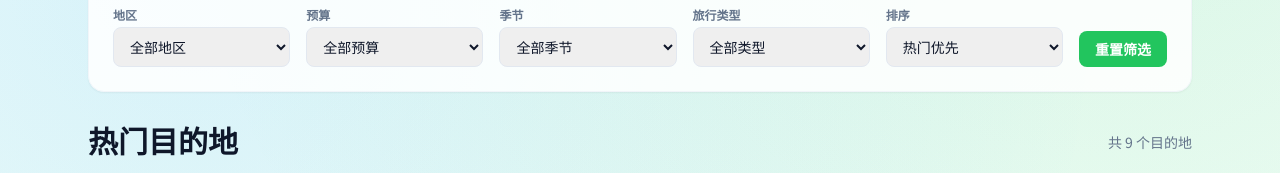
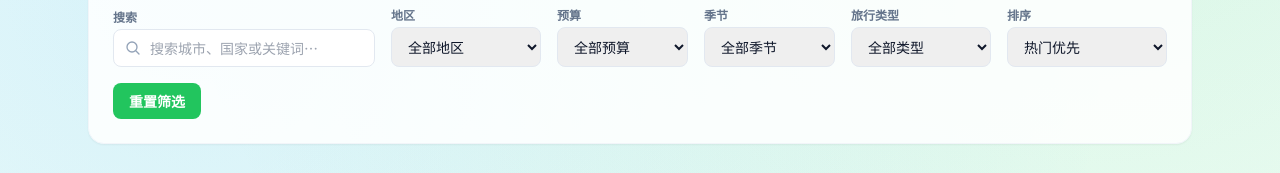
Before and after one commit to nickhou1983/travesite-handson, a plain HTML site: page index.html in a window 1280 px wide. Shown: the part 604-777 px from the top of the page. Drawn offline with nearby package versions, Linux system fonts and the light colour scheme.

Commit message:
feat: 添加目的地搜索框 HTML 结构
Co-authored-by: Copilot <223556219+Copilot@users.noreply.github.com>

```diff
--- a/index.html
+++ b/index.html
@@ -124,6 +124,28 @@
 
       <section id="filters" class="mt-10 rounded-2xl border border-slate-100 bg-white/85 p-5 shadow-sm md:p-6 reveal">
         <div class="flex flex-wrap items-end gap-4">
+          <div class="min-w-[200px] flex-[2]">
+            <label class="mb-1 block text-xs font-semibold text-slate-500" for="searchInput">搜索</label>
+            <div class="relative">
+              <svg class="pointer-events-none absolute left-3 top-1/2 h-4 w-4 -translate-y-1/2 text-slate-400" xmlns="http://www.w3.org/2000/svg" fill="none" viewBox="0 0 24 24" stroke-width="2" stroke="currentColor">
+                <path stroke-linecap="round" stroke-linejoin="round" d="M21 21l-5.197-5.197m0 0A7.5 7.5 0 105.196 5.196a7.5 7.5 0 0010.607 10.607z"/>
+              </svg>
+              <input
+                type="search"
+                id="searchInput"
+                placeholder="搜索城市、国家或关键词…"
+                class="w-full rounded-lg border border-slate-200 py-2 pl-9 pr-8 text-sm focus:border-ocean-300 focus:outline-none"
+                aria-label="搜索目的地"
+              />
+              <button
+                id="searchClear"
+                type="button"
+                class="absolute right-2 top-1/2 hidden h-5 w-5 -translate-y-1/2 items-center justify-center rounded-full text-slate-400 hover:text-slate-600"
+                aria-label="清除搜索"
+              >&times;</button>
+            </div>
+          </div>
+
           <div class="min-w-[150px] flex-1">
             <label class="mb-1 block text-xs font-semibold text-slate-500" for="regionFilter">地区</label>
             <select id="regionFilter" class="w-full rounded-lg border border-slate-200 px-3 py-2 text-sm focus:border-ocean-300 focus:outline-none">
```
